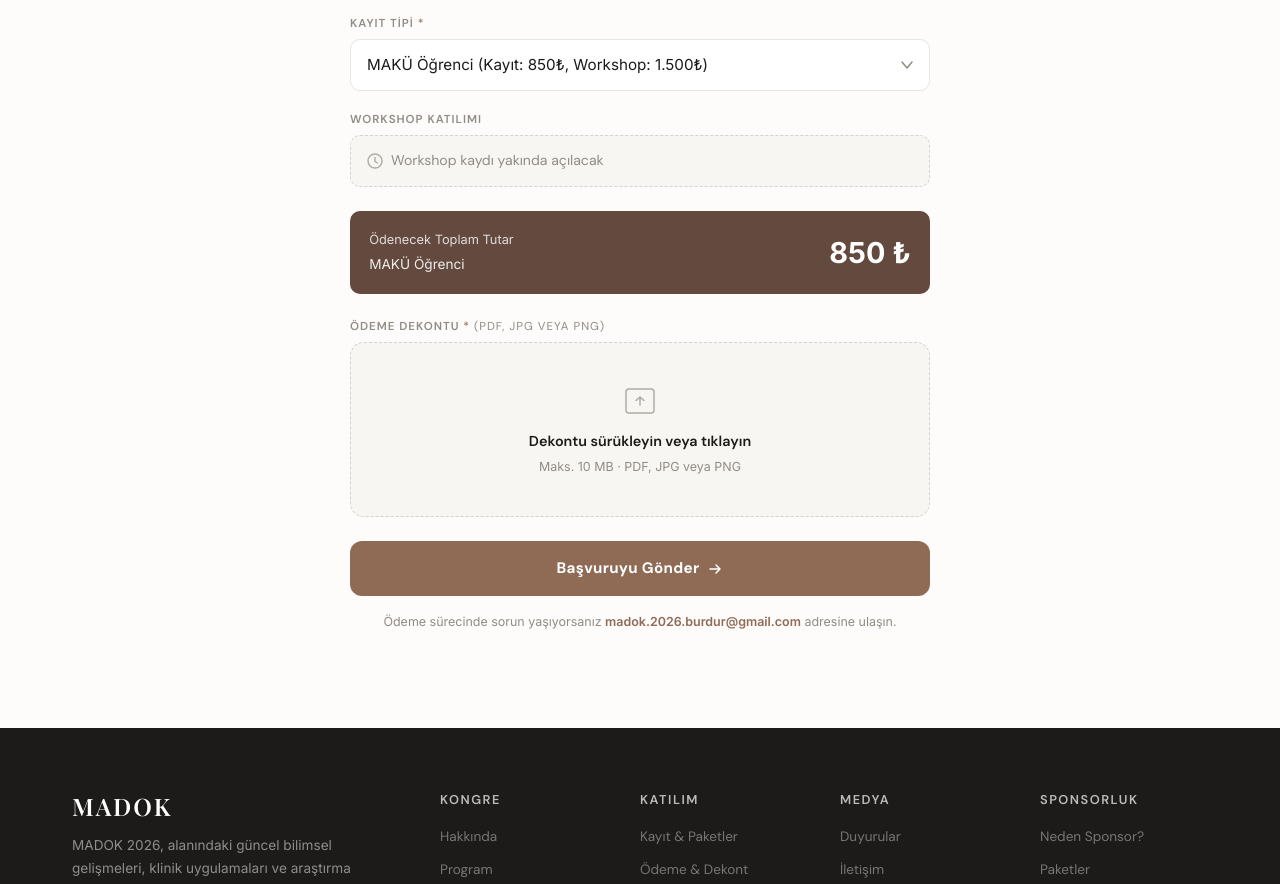
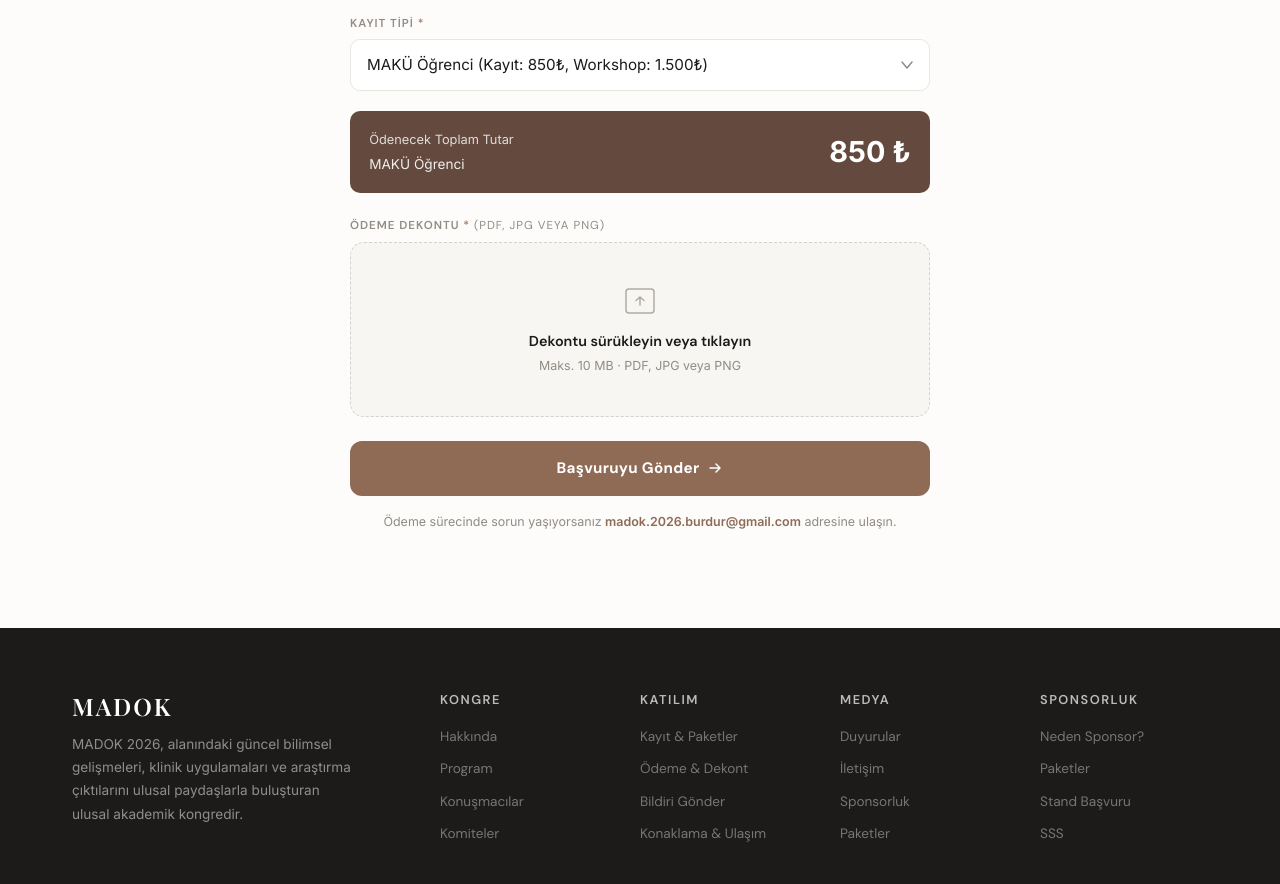
Before and after one commit to mmertsahinn/madok-2026, a Next.js app: page /odeme in a window 1280 px wide. Shown: the part 1160-2044 px from the top of the page. Built offline with nearby package versions, Linux system fonts and the light colour scheme; a web font is replaced by a local one.

Commit message:
feat: odeme sayfasindan workshop yakinda acilacak kutusunu kaldir

```diff
--- a/src/app/odeme/page.tsx
+++ b/src/app/odeme/page.tsx
@@ -202,22 +202,6 @@ function OdemeForm() {
           </select>
         </div>
 
-        {/* Workshop — Yakında */}
-        <div style={{ marginBottom: "1.5rem" }}>
-          <label style={labelStyle}>Workshop Katılımı</label>
-          <div style={{
-            padding: "0.9rem 1rem", border: "1px dashed var(--neutral-300)",
-            borderRadius: "10px", background: "var(--bg-secondary)",
-            fontFamily: "var(--font-ui)", fontSize: "0.88rem",
-            color: "var(--text-muted)", display: "flex", alignItems: "center", gap: "0.5rem",
-          }}>
-            <svg width="16" height="16" viewBox="0 0 16 16" fill="none" style={{ flexShrink: 0 }}>
-              <circle cx="8" cy="8" r="7" stroke="var(--neutral-400)" strokeWidth="1.4"/>
-              <path d="M8 4.5v4l2.5 1.5" stroke="var(--neutral-400)" strokeWidth="1.4" strokeLinecap="round"/>
-            </svg>
-            Workshop kaydı yakında açılacak
-          </div>
-        </div>
 
         {/* Toplam Tutar Özeti */}
         <div style={{
```
